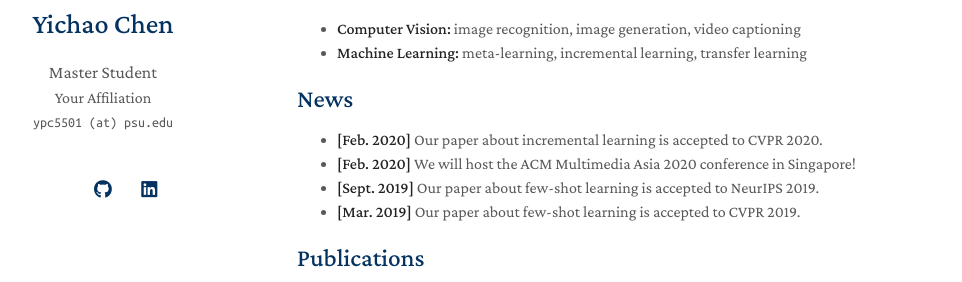
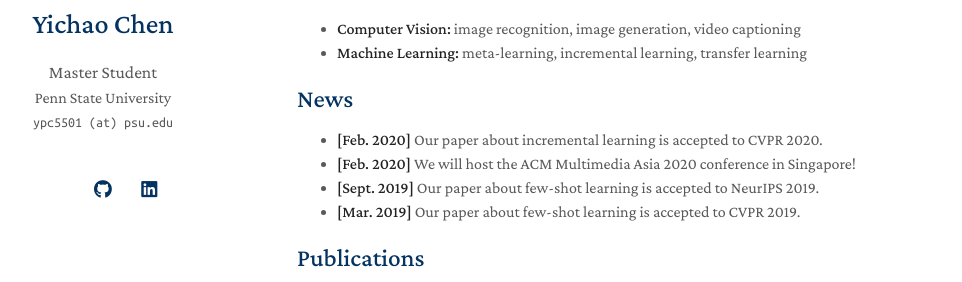
Before and after one commit to yichao0824/yichao0824.github.io, a Jekyll site: the page built from index.md, in a window 1280 px wide. Shown: the part 178-460 px from the top of the page, without its empty margins (173-1135 px from the left). Built offline with Jekyll 4.4.1, drawn with Linux system fonts in a browser that asks for light colours; a style sheet for code colours, icons or effects is not loaded; our own code applies the rules of GitHub Pages for plain Markdown files; part of the change alters nothing that is shown.

Commit message:
config1.1

```diff
--- a/_config.yml
+++ b/_config.yml
@@ -1,7 +1,7 @@
 # Basic Information
 title: Yichao Chen
 position: Master Student
-affiliation: Your Affiliation
+affiliation: Penn State University
 email: ypc5501 (at) psu.edu
 
 # Search Engine Optimization (SEO)
@@ -15,8 +15,8 @@ canonical: https://minimal-light-theme.yliu.me/
 google_scholar: https://scholar.google.com/citations?user=1BF1eEEAAAAJ&hl=en
 cv_link: assets/files/curriculum_vitae.pdf
 github_link: https://github.com/yichao0824
-linkedin: https://www.linkedin.com/
-twitter: https://twitter.com/
+linkedin: https://www.linkedin.com/in/yichao-chen-a77012258/
+twitter: https://x.com/SMiLeT0T
 
 # Images (e.g., your profile picture and your website's favicon)
 # "favicon" and "favicon_dark" are used for the light and dark modes, respectively.
@@ -38,20 +38,8 @@ font: "Serif" # or "Sans Serif"
 
 # Google Analytics ID
 # Please remove this if you don't use Google Analytics
-google_analytics: UA-111540567-4
+#google_analytics: UA-111540567-4
 
 # Use this project as a remote theme for GitHub Pages
 # See the guide here: https://docs.github.com/en/pages/setting-up-a-github-pages-site-with-jekyll/adding-a-theme-to-your-github-pages-site-using-jekyll
-remote_theme: yaoyao-liu/minimal-light
-
-# The following files will be removed from the generated website.
-exclude:
-  - Gemfile
-  - Gemfile.lock
-  - README.md
-  - README_zh_Hans.md
-  - README_zh_Hant.md
-  - README_de.md
-  - LICENSE
-  - minimal-light.gemspec
-  - html_source_file/
+#remote_theme: yaoyao-liu/minimal-light
```
